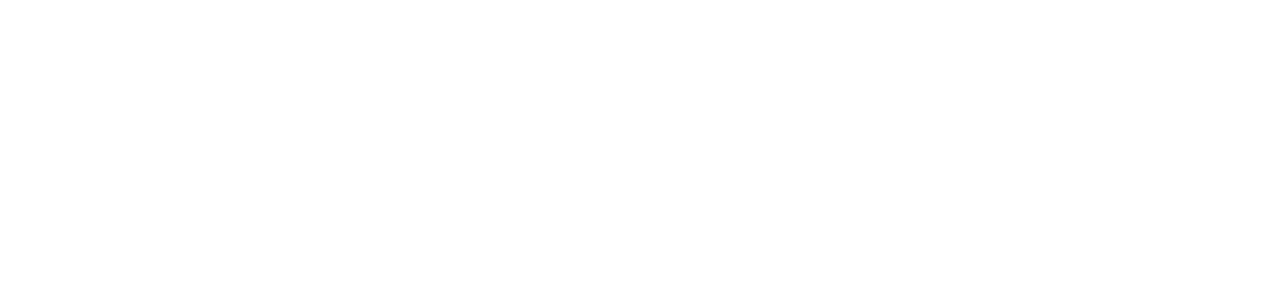
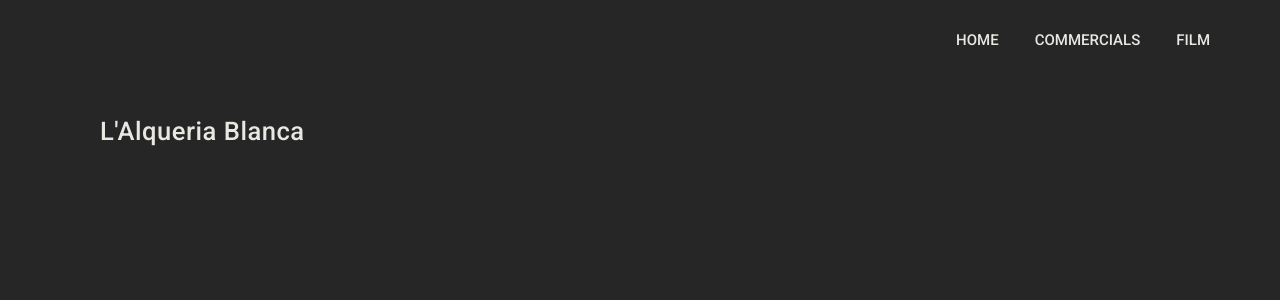
Before and after one commit to Saxxan/iris-galcera, a React (Create React App) app: page /film/1 in a window 1280 px wide. Before the commit this address had no page. Shown: the top 300 px of the page. Built offline with nearby package versions, Linux system fonts and the light colour scheme.

Commit message:
projects card link to project page

```diff
--- a/src/App.js
+++ b/src/App.js
@@ -9,6 +9,7 @@ import { Routes, Route } from "react-router-dom";
 import Home from "./components/pages/Home/Home";
 import Commercials from "./components/pages/Commercials/Commercials";
 import Film from "./components/pages/Film/Film";
+import Project from "./components/pages/Project/Project";
 
 function App() {
   return (
@@ -17,6 +18,8 @@ function App() {
         <Route path="/" element={<Home />} />
         <Route path="/commercials" element={<Commercials />} />
         <Route path="/film" element={<Film />} />
+        <Route path="/film/:id" element={<Project />} />
+        <Route path="/commercial/:id" element={<Project />} />
       </Routes>
     </div>
   );
--- a/src/components/commons/Navigation/components/IconButtons.jsx
+++ b/src/components/commons/Navigation/components/IconButtons.jsx
@@ -3,7 +3,7 @@ import React from "react";
 import styled from "styled-components";
 import PropTypes from "prop-types";
 
-function BurguerIconButton(props) {
+// Styled components
 const IconButton = styled.svg`
   width: 30px;
   height: 30px;
@@ -14,6 +14,8 @@ function BurguerIconButton(props) {
     display: none;
   }
 `;
+
+function BurguerIconButton(props) {
   return (
     <IconButton
       onClick={props.handleClick}
@@ -33,16 +35,6 @@ BurguerIconButton.propTypes = {
 };
 
 function CloseIconButton(props) {
-  const IconButton = styled.svg`
-    width: 30px;
-    height: 30px;
-    fill: var(--primary);
-    display: flex;
-    align-self: flex-end;
-    @media (min-width: 800px) {
-      display: none;
-    }
-  `;
   return (
     <IconButton
       onClick={props.handleClick}
--- a/src/components/commons/Navigation/components/ModalMenu.jsx
+++ b/src/components/commons/Navigation/components/ModalMenu.jsx
@@ -7,7 +7,7 @@ import PropTypes from "prop-types";
 import { CloseIconButton } from "./IconButtons";
 import NavMenu from "./NavMenu";
 
-function ModalMenu(props) {
+// Styled components
 const Modal = styled.div`
   display: ${(props) => props.display};
   position: absolute;
@@ -18,7 +18,10 @@ function ModalMenu(props) {
   padding: 12px 5vw;
   flex-direction: column;
   background-color: var(--secondary);
+  z-index: 5;
 `;
+
+function ModalMenu(props) {
   return (
     <Modal display={props.display}>
       {/* Icon button to close modal */}
--- a/src/components/commons/Navigation/components/NavMenu.jsx
+++ b/src/components/commons/Navigation/components/NavMenu.jsx
@@ -57,12 +57,6 @@ function Menu() {
     return optionPath === location.pathname ? "active" : "";
   }
 
-  // NOT USED, TO BE REMOVE
-  // function getTheme() {
-  //   const theme = location.pathname !== "/" ? "secondary" : "primary";
-  //   return theme;
-  // }
-
   return (
     <>
       {options.map((option) => {
--- a/src/components/commons/ProjectsPanel/ProjectsPanel.jsx
+++ b/src/components/commons/ProjectsPanel/ProjectsPanel.jsx
@@ -5,13 +5,13 @@ import styled from "styled-components";
 
 // Components
 import { ProjectTitleH1 } from "../Typography/Typography";
+import ProjectCard from "./components/ProjectCard";
 
 // Data
 import Projects from "../../../data/projects.json";
-import ProjectCard from "./components/ProjectCard";
 
 // Styled component
-const Panel = styled.div`
+export const Panel = styled.div`
   background-color: var(--grey);
   display: flex;
   padding: 12px 24px;
@@ -47,11 +47,7 @@ function ProjectsPanel(props) {
           <ProjectTitleH1>{projectsOnPage.type.toUpperCase()}</ProjectTitleH1>
           <ProjectsList>
             {projectsOnPage.projects.map((item) => (
-              <ProjectCard
-                projectName={item.projectName}
-                projectDescription={item.description}
-                projectThumbnail={item.image1}
-              />
+              <ProjectCard project={item} />
             ))}
           </ProjectsList>
         </>
--- a/src/components/commons/ProjectsPanel/components/ProjectCard.jsx
+++ b/src/components/commons/ProjectsPanel/components/ProjectCard.jsx
@@ -2,6 +2,7 @@
 import React from "react";
 import PropTypes from "prop-types";
 import styled from "styled-components";
+import { Link } from "react-router-dom";
 
 // Components
 import { ProjectCardHeader } from "../../Typography/Typography";
@@ -19,11 +20,11 @@ const CardContent = styled.article`
 
 function ProjectCard(props) {
   return (
-    <Card>
-      <ProjectCardHeader>{props.projectName}</ProjectCardHeader>
-      <CardContent>
-
-      </CardContent>
+    <Card key={props.project.id}>
+      <Link to={props.project.path}>
+        <ProjectCardHeader>{props.project.projectName}</ProjectCardHeader>
+        <CardContent></CardContent>
+      </Link>
     </Card>
   );
 }
--- a/src/components/commons/Typography/Typography.jsx
+++ b/src/components/commons/Typography/Typography.jsx
@@ -19,6 +19,7 @@ export const SubTitleH3 = styled.h3`
   margin-bottom: -10px;
   color: var(--primary);
   font-family: var(--font-italic);
+  z-index: 2;
 
   @media (min-width: 800px) {
     margin-top: -80px;
--- a/src/components/commons/theme/Theme.jsx
+++ b/src/components/commons/theme/Theme.jsx
@@ -9,12 +9,6 @@ export const ProjectPage = styled.div`
   color: var(--ice);
 `;
 
-// export const ProjectsPageDeskopt = styled(ProjectPage)`
-//   @media (min-width: 800px) {
-//     background-color: var(--secondary);
-//   }
-// `;
-
 export const HomePage = styled.div`
   width: 100vw;
   height: 100vh;
--- /dev/null
+++ b/src/components/pages/Project/Project.jsx
@@ -0,0 +1,47 @@
+import React, { useState, useEffect } from "react";
+import { useLocation } from "react-router-dom";
+
+// Components
+import Navigation from "../../commons/Navigation/Navigation";
+import { Panel } from "../../commons/ProjectsPanel/ProjectsPanel";
+import { ProjectPage } from "../../commons/theme/Theme";
+import { ProjectTitleH1 } from "../../commons/Typography/Typography";
+
+// Data
+import Projects from "../../../data/projects.json";
+
+function Project(props) {
+  const [project, setProject] = useState();
+  const location = useLocation();
+
+  useEffect(() => {
+    if (location.pathname.includes("film")) {
+      let currentProjects = Projects.filter((item) => item.type === "film");
+      let currentProject = currentProjects[0].projects.filter(
+        (item) => item.path === location.pathname
+      );
+      setProject(currentProject[0]);
+    } else {
+      let currentProjects = Projects.filter(
+        (item) => item.type === "commercials"
+      );
+      let currentProject = currentProjects[0].projects.filter(
+        (item) => item.path === location.pathname
+      );
+      setProject(currentProject[0]);
+    }
+  }, [location, setProject]);
+
+  return (
+    <ProjectPage>
+      <Navigation />
+      {project && (
+        <Panel>
+          <ProjectTitleH1>{project.projectName}</ProjectTitleH1>
+        </Panel>
+      )}
+    </ProjectPage>
+  );
+}
+
+export default Project;
--- a/src/data/projects.json
+++ b/src/data/projects.json
@@ -3,11 +3,15 @@
     "type": "film",
     "projects": [
       {
+        "id": 1,
+        "path": "/film/1",
         "projectName": "L'Alqueria Blanca",
         "description": "Donec rutrum congue leo eget malesuada. Proin eget tortor risus. Cras ultricies ligula sed magna dictum porta. Vestibulum ante ipsum primis in faucibus orci luctus et ultrices posuere cubilia Curae; Donec velit neque, auctor sit amet aliquam vel, ullamcorper sit amet ligula. Pellentesque in ipsum id orci porta dapibus.",
         "image1": "./images/example1.webp"
       },
       {
+        "id": 2,
+        "path": "/film/2",
         "projectName": "Otra serie",
         "description": "Donec rutrum congue leo eget malesuada. Proin eget tortor risus. Cras ultricies ligula sed magna dictum porta. Vestibulum ante ipsum primis in faucibus orci luctus et ultrices posuere cubilia Curae; Donec velit neque, auctor sit amet aliquam vel, ullamcorper sit amet ligula. Pellentesque in ipsum id orci porta dapibus.",
         "image1": "./images/example2.webp"
@@ -18,11 +22,15 @@
     "type": "commercials",
     "projects": [
       {
+        "id": 1,
+        "path": "/commercial/1",
         "projectName": "Comercial 1",
         "description": "Donec rutrum congue leo eget malesuada. Proin eget tortor risus. Cras ultricies ligula sed magna dictum porta. Vestibulum ante ipsum primis in faucibus orci luctus et ultrices posuere cubilia Curae; Donec velit neque, auctor sit amet aliquam vel, ullamcorper sit amet ligula. Pellentesque in ipsum id orci porta dapibus.",
         "image1": "./images/example1.webp"
       },
       {
+        "id": 2,
+        "path": "/commercial/2",
         "projectName": "Comercial 2",
         "description": "Donec rutrum congue leo eget malesuada. Proin eget tortor risus. Cras ultricies ligula sed magna dictum porta. Vestibulum ante ipsum primis in faucibus orci luctus et ultrices posuere cubilia Curae; Donec velit neque, auctor sit amet aliquam vel, ullamcorper sit amet ligula. Pellentesque in ipsum id orci porta dapibus.",
         "image1": "./images/example2.webp"
```
Lines whose indentation alone changed are shown as unchanged.
